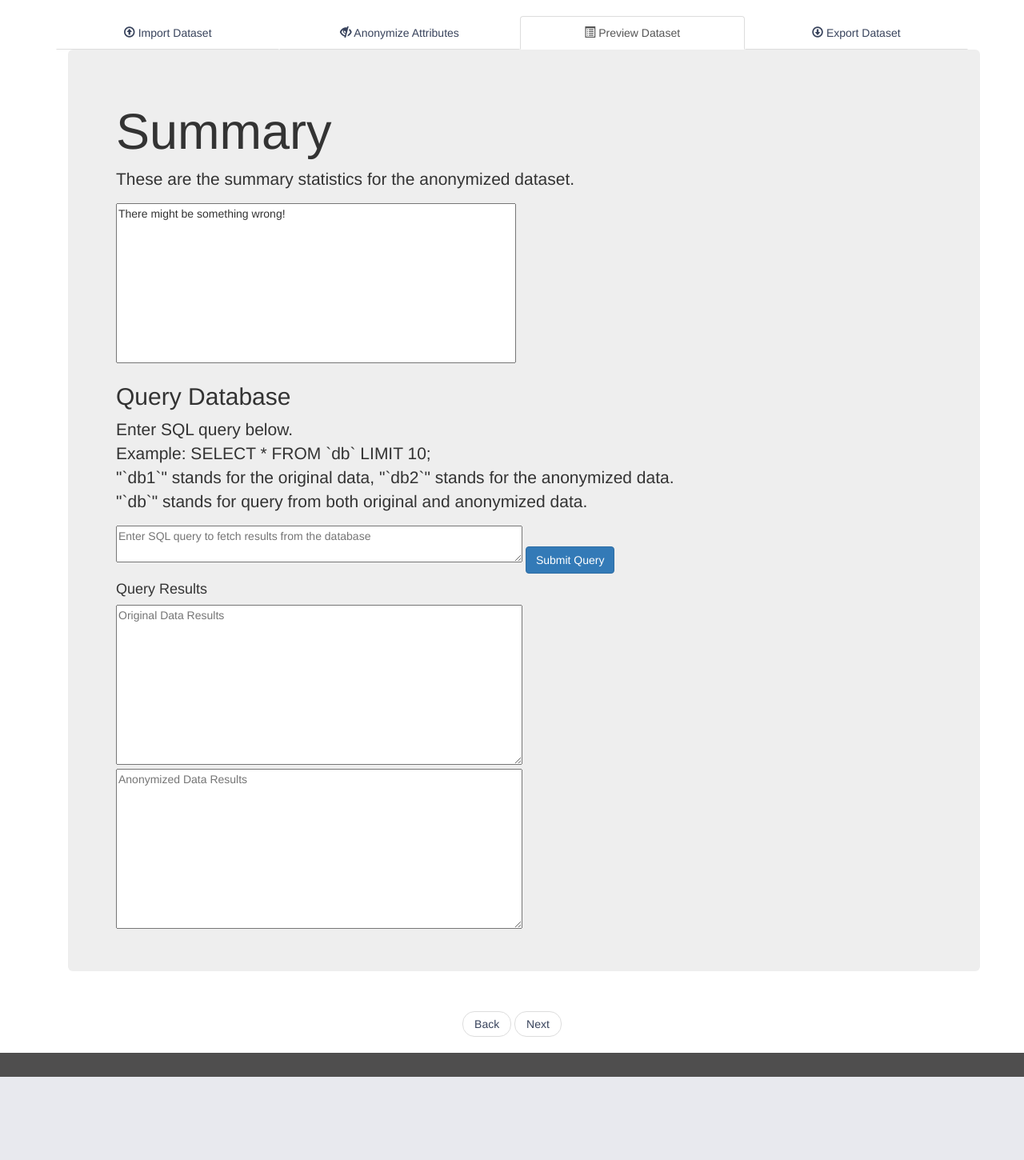
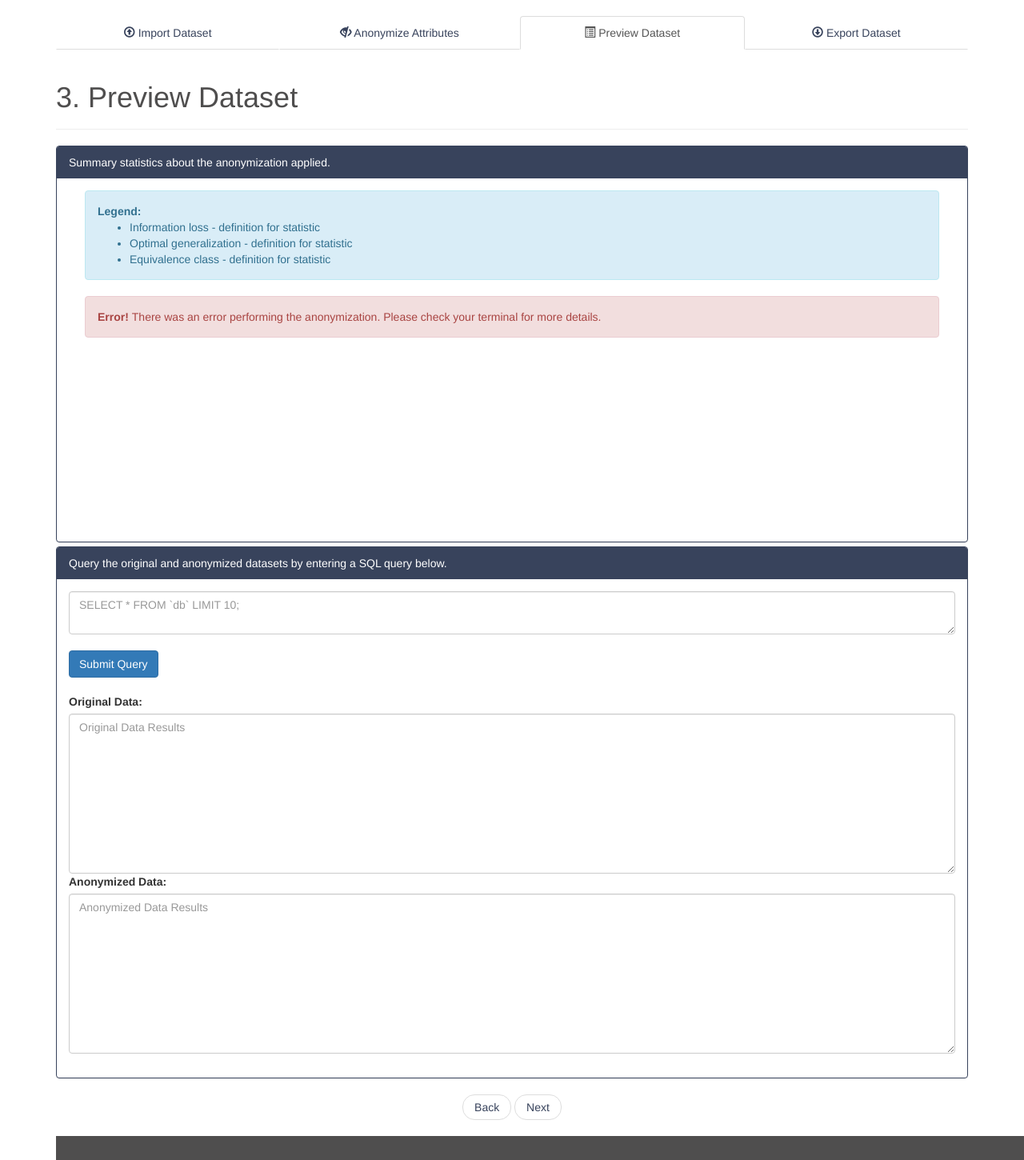
Before and after one commit to hhabib/anonymization-tool, a Flask app: page /results.html in a window 1280 px wide; the page is wider, and only the part inside the window is pictured. Shown: the part 52-1502 px from the top of that part at 80% size. Before the commit the page ends 1398 px from the top of that part, so only its background shows below. Run offline with Flask 2, Linux system fonts and the light colour scheme; some libraries are stand-ins or nearby versions.

Commit message:
changed preview dataset page according to feedback

```diff
--- a/app/code/server.py
+++ b/app/code/server.py
@@ -71,11 +71,10 @@ def categorization2python():
 @app.route('/getkanonresult')
 def get_k_anon_result():
     global k_anon_res
-    # print attributes
     if k_anon_res:
         return k_anon_res
     else:
-        return "There might be something wrong!"
+        return "There was an error performing the anonymization. Please check your terminal for more details."
 
 
 @app.route('/_python2array')
--- a/app/code/static/js/user_query.js
+++ b/app/code/static/js/user_query.js
@@ -1,22 +1,54 @@
 $(document).ready(function() {
+    // Get the statistics from anonymization backend service
+    var stats;
 
     $.ajax({
             url: '/getkanonresult',
             type: 'GET',
+            success: function(data) {
+                // Print the statistics into a table
+                console.log(data);
+                var lines = data.split( "\n" );
+                console.log(lines.length);
+                if (lines.length == 1) {
+                    var html = '<div class="alert alert-danger"><strong>Error! </strong>' + data + '</div>';
+                     $('#error-box').html(html);
+                } else {
+                    lines.splice(2,0,"");
+                    var html = '<tbody><tr><td><b>General Statistics</b></td><td></td></tr>';
+                    for(var i = 0; i < lines.length-1; i++) {
+                        var newLine = lines[i].replace("=", ":");
+                        newLine = newLine.replace("*", "-");
+                        newLine = newLine.replace("- Statistics","");
+                        newLine = newLine.replace("- Optimal generalization","Optimal Generalization");
+                        newLine = newLine. replace("EquivalenceClassStatistics {", "Equivalence Class Statistics");
+                        var printLine = newLine.split(":");
+                        html += '<tr>\r\n';
+                        if(printLine.length > 1) {
+                            for(var cell in printLine) {
+                                html += '<td>' + printLine[cell] + '</td>';
+                            }
+                        } else {
+                            html += '<td><b>' + printLine[0] + '</b></td><td></td>';
+                        }
 
-            success: function(data) {
-                console.log(data);
-                document.getElementById('statistic').innerHTML = data
+                        html += '</tr>\r\n' ;
+                    }
+                    html += '</tbody>'
+                    $('#statistic').html(html);
+                }
             },
             error: function(error) {
                 console.log(error);
-            }
+                var html = '<div class="alert alert-danger"><strong>Error!</strong> There was an error performing the anonymization.' + error + '</div>'
+                $('#error-box').html(html);
+    }
         });
-
 
 
     // The event listener for the user query
     document.getElementById('btnUserQuery').addEventListener('click', submitUserQuery, false);
+
     // Method that reads and processes the selected file
     function submitUserQuery(evt) {
 
--- a/app/code/templates/anonymize.html
+++ b/app/code/templates/anonymize.html
@@ -21,7 +21,7 @@
             <li><a href="./export.html"><span class="glyphicon glyphicon-download"></span> Export Dataset</a></li>
         </ul>
         <div class="page-header">
-            <h1>2. Annonymize Attributes</h1>
+            <h1>2. Anonymize Attributes</h1>
         </div>
         <div class="panel-group">
             <div class="panel panel-primary">
--- a/app/code/templates/results.html
+++ b/app/code/templates/results.html
@@ -20,12 +20,45 @@
             <li class="active"><a href="./results.html"><span class="glyphicon glyphicon-list-alt"></span> Preview Dataset</a></li>
             <li><a href="./export.html"><span class="glyphicon glyphicon-download"></span> Export Dataset</a></li>
         </ul>
-        <div class="container">
+        <div class="page-header">
+            <h1>3. Preview Dataset</h1>
+        </div>
+        <div class="panel-group">
+            <div class="panel panel-primary">
+                <div class="panel-heading">Summary statistics about the anonymization applied.</div>
+                <div class="panel-body">
+                    <div class="alert alert-info">
+                        <strong>Legend:</strong><br>
+                        <ul>
+                            <li>Information loss - definition for statistic</li>
+                            <li>Optimal generalization - definition for statistic</li>
+                            <li>Equivalence class - definition for statistic</li>
+                        </ul>
+                    </div>
+                    <div id="error-box"></div>
+                    <table id="statistic" class="table table-condensed"></table>
+                </div>
+            </div>
+            <div class="panel panel-primary">
+                <div class="panel-heading">Query the original and anonymized datasets by entering a SQL query below.</div>
+                <div class="panel-body">
+                    <div class="form-group">
+                        <textarea placeholder="SELECT * FROM `db` LIMIT 10;" row="2" cols="60" class="form-control" id="userQuery"></textarea>
+                        <br>
+                        <button type="button" class="btn btn-primary" id="btnUserQuery">Submit Query</button>
+                        <br>
+                        <br>
+                        <label for="result1">Original Data:</label>
+                        <textarea placeholder="Original Data Results" row="2" cols="60" class="form-control" id="result1"></textarea>
+                        <label for="result2">Anonymized Data:</label>
+                        <textarea placeholder="Anonymized Data Results" row="2" cols="60" class="form-control" id="result2"></textarea>
+                    </div>
+                </div>
+        </div>
+        <!--<div class="container">
             <div class="jumbotron">
                 <h1>Summary</h1>
                 <p>These are the summary statistics for the anonymized dataset.</p>
-                <!-- 	  		<button type="button" class="btn btn-primary" onclick="window.location.href='./import.html'">Get Started</button>
-                              <button type="button" class="btn btn-primary" onclick="window.location.href='./tutorials.html'">Tutorials</button> -->
                 <textarea readonly row="40" cols="120" style="resize:none" id="statistic"></textarea>
                 <h2>Query Database</h2>
                 <p> Enter SQL query below. <br>
@@ -33,7 +66,6 @@
                     "`db1`" stands for the original data, "`db2`" stands for the anonymized data.<br>
                     "`db`" stands for query from both original and anonymized data.
                 </p>
-                <!-- <textarea row="2" cols="80" onfocus="if(this.value==this.defaultValue)this.value='Enter SQL query to fetch results from the database';"> -->
                 <textarea placeholder="Enter SQL query to fetch results from the database" row="2" cols="60"
                           id="userQuery"></textarea>
                 <button type="button" class="btn btn-primary" id="btnUserQuery">Submit Query</button>
@@ -42,7 +74,7 @@
 
                 <textarea placeholder="Anonymized Data Results" row="2" cols="60" id="result2"></textarea>
             </div>
-        </div>
+        </div>-->
         <div id="navigation">
             <ul class="pager">
                 <li><a href="./anonymize.html">Back</a></li>
```
